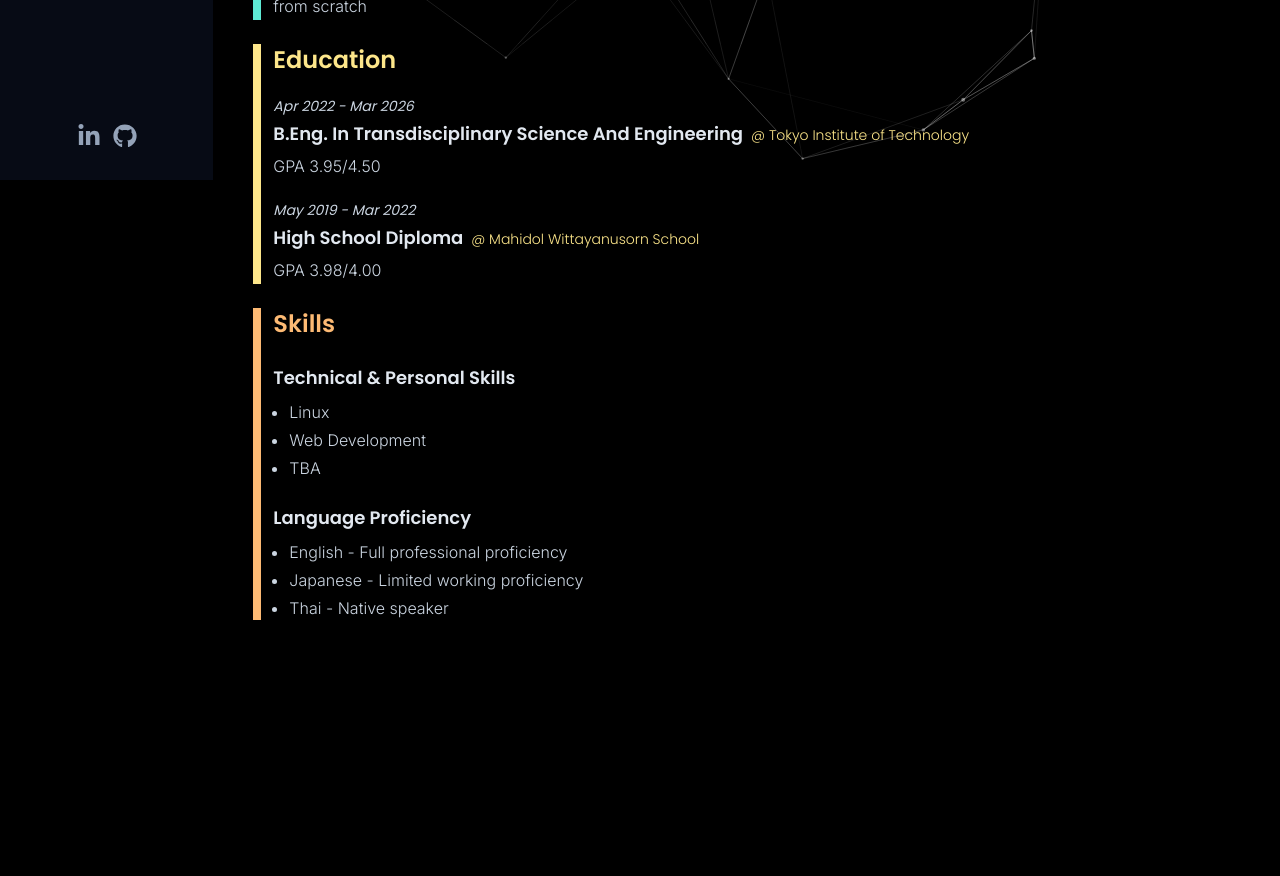
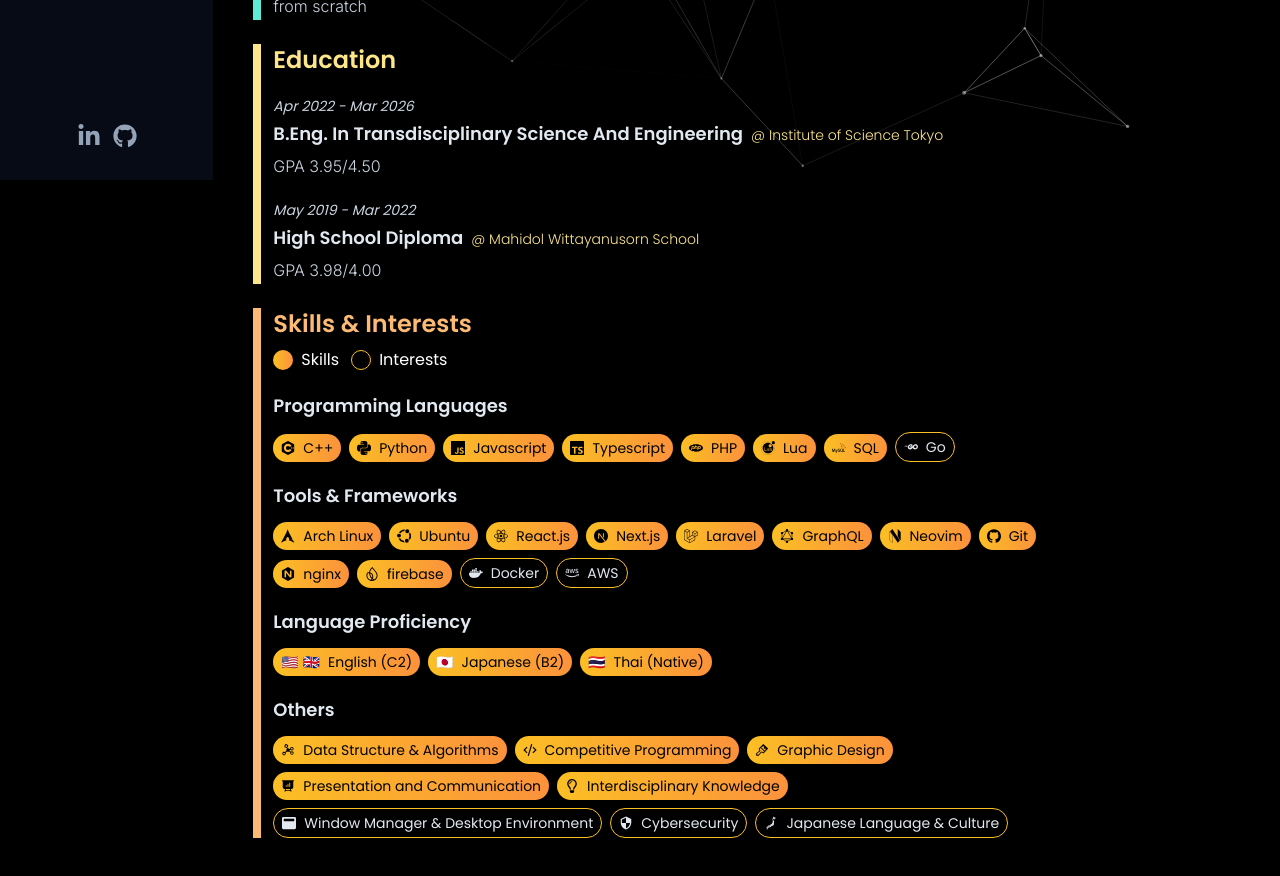
Before and after one commit to MW-7892/mw-space, a Next.js app: page /about in a window 1280 px wide. Shown: the part 620-1496 px from the top of the page. Before the commit the page ends 1280 px from the top, so only its background shows below. Built offline with nearby package versions, Linux system fonts and the light colour scheme.

Commit message:
feat: skills section rework + small reworks on other parts

```diff
--- a/app/about/page.tsx
+++ b/app/about/page.tsx
@@ -28,14 +28,14 @@
         </div>
       </div>
       <div className="grid grid-cols-5 mt-8 gap-x-5">
-        <div className="col-span-5 md:col-span-4 space-y-6">
+        <div className="col-span-5 lg:col-span-4 space-y-6">
           <AboutSummary />
           <AboutWork />
           <AboutProjects />
           <AboutEducation />
           <AboutSkills />
         </div>
-        <div className="hidden md:block col-span-1">
+        <div className="hidden lg:block col-span-1">
           <AboutNavigation />
         </div>
       </div>
--- a/app/components/about/AboutNavigation.tsx
+++ b/app/components/about/AboutNavigation.tsx
@@ -16,7 +16,7 @@
   { title: "Work", id: "work" },
   { title: "Projects", id: "projects" },
   { title: "Education", id: "education" },
-  { title: "Skills", id: "skills" },
+  { title: "Skills & Interests", id: "skills" },
 ];
 
 export default function AboutNavigation() {
--- a/app/components/about/SectionTemplate.tsx
+++ b/app/components/about/SectionTemplate.tsx
@@ -1,22 +1,23 @@
 import { Inter } from "next/font/google";
 import SectionContainer from "./SectionContainer";
+import Link from "next/link";
 
 const inter = Inter({
-  weight: ["300", "400"],
+  weight: ["300"],
   subsets: ["latin"],
 });
 
 export interface AboutData {
   suptitle?: string;
   title?: string;
-  subtitle?: string;
+  subtitle?: { name: string; link?: string };
   description: string | string[];
 }
 
 const ListItems = ({ data }: { data: string[] }) => {
   return (
     <ul
-      className={`list-disc text-slate-300 ml-4 space-y-1 ${inter.className} font-light mt-2`}
+      className={`list-disc text-slate-300 ml-4 space-y-1 ${inter.className} mt-2`}
     >
       {data.map((item) => (
         <li key={item}>{item}</li>
@@ -50,15 +51,20 @@
               {item.title && (
                 <>
                   <p className={`text-sm italic text-slate-300 mb-1`}>
-                    {" "}
-                    {item.suptitle}{" "}
+                    {item.suptitle}
                   </p>
                   <h3 id={id} className="text-lg font-bold text-slate-200 mb-1">
                     {item.title}
                     <span
                       className={`ml-2 text-sm normal-case font-thin ${textColor} align-middle`}
                     >
-                      {item.subtitle}
+                      {item.subtitle?.link !== undefined ? (
+                        <Link href={item.subtitle.link}>
+                          {item.subtitle.name}
+                        </Link>
+                      ) : (
+                        item.subtitle?.name
+                      )}
                     </span>
                   </h3>
                 </>
--- /dev/null
+++ b/app/components/about/SectionTemplateSkills.tsx
@@ -0,0 +1,75 @@
+import SectionContainer from "./SectionContainer";
+
+interface Skill {
+  name: string;
+  icon: React.JSX.Element;
+  isInterest?: boolean;
+}
+
+export interface AboutDataSkill {
+  title: string;
+  skills: Skill[];
+}
+
+const ChipItems = ({ skills }: { skills: Skill[] }) => {
+  return (
+    <div className="flex flex-wrap gap-x-2 space-y-2 items-end">
+      {skills.map((skill) => (
+        <div
+          key={skill.name}
+          className={
+            (!skill.isInterest
+              ? `bg-gradient-to-r from-amber-400 to-orange-400 text-black
+                  hover:from-amber-500 hover:to-orange-600 `
+              : `bg-transparent text-slate-200 border border-amber-400
+                  hover:bg-orange-400/30 `) +
+            `w-fit h-fit flex space-x-2 items-center rounded-full select-none
+              px-2 text-sm py-1 `
+          }
+        >
+          {skill.icon}
+          <span>{skill.name}</span>
+        </div>
+      ))}
+    </div>
+  );
+};
+
+export default function SectionTemplateSkills({
+  data,
+}: {
+  data: AboutDataSkill[];
+}) {
+  return (
+    <SectionContainer borderColor="border-orange-300">
+      <>
+        <div id="skill" className="w-fit mb-5 text-orange-300">
+          <h2 className="text-2xl mb-2">{"Skills & Interests"}</h2>
+          <span className="flex space-x-3">
+            <div className="flex items-center space-x-2 text-white">
+              <div
+                className="rounded-full bg-gradient-to-r from-amber-400
+                           to-orange-400 w-5 h-5"
+              />
+              <span>Skills</span>
+            </div>
+            <div className="flex items-center space-x-2 text-white">
+              <div className="rounded-full bg-transparent border border-amber-400 w-5 h-5" />
+              <span>Interests</span>
+            </div>
+          </span>
+        </div>
+        <div className="grid grid-cols-1 gap-y-5">
+          {data.map((item) => (
+            <div key={item.title}>
+              <h3 className="text-lg font-bold text-slate-200 mb-1">
+                {item.title}
+              </h3>
+              <ChipItems skills={item.skills} />
+            </div>
+          ))}
+        </div>
+      </>
+    </SectionContainer>
+  );
+}
--- a/app/components/about/sections/AboutEducation.tsx
+++ b/app/components/about/sections/AboutEducation.tsx
@@ -4,13 +4,19 @@
   {
     suptitle: "Apr 2022 - Mar 2026",
     title: "B.Eng. in Transdisciplinary Science and Engineering",
-    subtitle: "@ Tokyo Institute of Technology",
+    subtitle: {
+      name: "@ Institute of Science Tokyo",
+      link: "https://www.isct.ac.jp/en",
+    },
     description: "GPA 3.95/4.50",
   },
   {
     suptitle: "May 2019 - Mar 2022",
     title: "High School Diploma",
-    subtitle: "@ Mahidol Wittayanusorn School",
+    subtitle: {
+      name: "@ Mahidol Wittayanusorn School",
+      link: "https://www.mwit.ac.th",
+    },
     description: "GPA 3.98/4.00",
   },
 ];
--- a/app/components/about/sections/AboutProjects.tsx
+++ b/app/components/about/sections/AboutProjects.tsx
@@ -3,7 +3,7 @@
 export const projects: AboutData[] = [
   {
     title: "M-W space",
-    subtitle: "mw7892.com",
+    subtitle: { name: "mw7892.com", link: "https://mw7892.com" },
     description:
       "A personal website developed using Next.js and TailwindCSS to practice my web development skill from scratch",
   },
--- a/app/components/about/sections/AboutSkills.tsx
+++ b/app/components/about/sections/AboutSkills.tsx
@@ -1,28 +1,101 @@
-import SectionTemplate, { AboutData } from "@/components/about/SectionTemplate";
+import SectionTemplateSkills, {
+  AboutDataSkill,
+} from "@/components/about/SectionTemplateSkills";
+import { FaRegLightbulb, FaWindowMaximize } from "react-icons/fa";
+import { FaGolang } from "react-icons/fa6";
+import { GiJapan } from "react-icons/gi";
+import { GrCode } from "react-icons/gr";
+import { HiPresentationChartBar } from "react-icons/hi2";
+import { LiaBrushSolid } from "react-icons/lia";
+import { MdSecurity } from "react-icons/md";
+import { PiGraphFill } from "react-icons/pi";
+import {
+  SiAmazonwebservices,
+  SiArchlinux,
+  SiCplusplus,
+  SiDocker,
+  SiFirebase,
+  SiGithub,
+  SiGraphql,
+  SiJavascript,
+  SiLaravel,
+  SiLua,
+  SiMysql,
+  SiNeovim,
+  SiNextdotjs,
+  SiNginx,
+  SiPhp,
+  SiPython,
+  SiReact,
+  SiTypescript,
+  SiUbuntu,
+} from "react-icons/si";
 
-export const skills: AboutData[] = [
+export const skills: AboutDataSkill[] = [
   {
-    title: "Technical & Personal Skills",
-    description: ["Linux", "Web Development", "TBA"],
+    title: "Programming Languages",
+    skills: [
+      { name: "C++", icon: <SiCplusplus /> },
+      { name: "Python", icon: <SiPython /> },
+      { name: "Javascript", icon: <SiJavascript /> },
+      { name: "Typescript", icon: <SiTypescript /> },
+      { name: "PHP", icon: <SiPhp /> },
+      { name: "Lua", icon: <SiLua /> },
+      { name: "SQL", icon: <SiMysql /> },
+      { name: "Go", icon: <FaGolang />, isInterest: true },
+    ],
+  },
+  {
+    title: "Tools & Frameworks",
+    skills: [
+      { name: "Arch Linux", icon: <SiArchlinux /> },
+      { name: "Ubuntu", icon: <SiUbuntu /> },
+      { name: "React.js", icon: <SiReact /> },
+      { name: "Next.js", icon: <SiNextdotjs /> },
+      { name: "Laravel", icon: <SiLaravel /> },
+      { name: "GraphQL", icon: <SiGraphql /> },
+      { name: "Neovim", icon: <SiNeovim /> },
+      { name: "Git", icon: <SiGithub /> },
+      { name: "nginx", icon: <SiNginx /> },
+      { name: "firebase", icon: <SiFirebase /> },
+      { name: "Docker", icon: <SiDocker />, isInterest: true },
+      { name: "AWS", icon: <SiAmazonwebservices />, isInterest: true },
+    ],
   },
   {
     title: "Language Proficiency",
-    description: [
-      "English - Full professional proficiency",
-      "Japanese - Limited working proficiency",
-      "Thai - Native speaker",
+    skills: [
+      { name: "English (C2)", icon: <span>🇺🇲 🇬🇧</span> },
+      { name: "Japanese (B2)", icon: <span>🇯🇵</span> },
+      { name: "Thai (Native)", icon: <span>🇹🇭</span> },
+    ],
+  },
+  {
+    title: "Others",
+    skills: [
+      { name: "Data Structure & Algorithms", icon: <PiGraphFill /> },
+      { name: "Competitive Programming", icon: <GrCode /> },
+      { name: "Graphic Design", icon: <LiaBrushSolid /> },
+      {
+        name: "Presentation and Communication",
+        icon: <HiPresentationChartBar />,
+      },
+      { name: "Interdisciplinary Knowledge", icon: <FaRegLightbulb /> },
+      {
+        name: "Window Manager & Desktop Environment",
+        icon: <FaWindowMaximize />,
+        isInterest: true,
+      },
+      { name: "Cybersecurity", icon: <MdSecurity />, isInterest: true },
+      {
+        name: "Japanese Language & Culture",
+        icon: <GiJapan />,
+        isInterest: true,
+      },
     ],
   },
 ];
 
 export default function AboutSkills() {
-  return (
-    <SectionTemplate
-      id="skills"
-      title="Skills"
-      borderColor="border-orange-300"
-      textColor="text-orange-300"
-      data={skills}
-    />
-  );
+  return <SectionTemplateSkills data={skills} />;
 }
--- a/app/components/about/sections/AboutWork.tsx
+++ b/app/components/about/sections/AboutWork.tsx
@@ -4,7 +4,10 @@
   {
     suptitle: "Sep 2022 - Present",
     title: "Full-stack Developer Internship",
-    subtitle: "@ Visual Alpha",
+    subtitle: {
+      name: "@ Visual Alpha",
+      link: "https://visual-alpha.com/en/index/",
+    },
     description: [
       "Develop a full-stack financial monitoring platform using React.js, GraphQL, and Laravel",
       "Learned version control system and CI/CD process in web development",
--- a/app/components/home/MainProfile.tsx
+++ b/app/components/home/MainProfile.tsx
@@ -32,12 +32,13 @@
             MW-7892
           </div>
         </div>
-        <div className="row pl-2 space-y-6">
-          <p>
+        <div className="grid-cols-1 row pl-2 space-y-6">
+          <p className="row">
             Hi! 👋 I enjoy working with computer, especially ones that requires
             coding. This site is created to express myself and displays projects
             that I have decided to work on.
           </p>
+          <div className="row flex justify-center lg:justify-normal">
             <div
               className="bg-gradient-to-r from-cyan-500 to-purple-500 bg-clip-content
                          w-fit rounded-md"
@@ -59,5 +60,6 @@
           </div>
         </div>
       </div>
+    </div>
   );
 }
--- a/app/contact/page.tsx
+++ b/app/contact/page.tsx
@@ -1,4 +1,4 @@
-import { Lexend_Deca, Poppins } from "next/font/google";
+import { Inter, Lexend_Deca } from "next/font/google";
 import { FaPaperPlane } from "react-icons/fa";
 
 const lexendDeca = Lexend_Deca({
@@ -6,7 +6,7 @@
   subsets: ["latin"],
 });
 
-const poppins = Poppins({
+const inter = Inter({
   weight: "300",
   subsets: ["latin"],
 });
@@ -17,7 +17,7 @@
       <div className="flex flex-wrap">
         <div
           className="grid rounded-full text-slate-900 text-2xl
-            bg-gradient-to-r from-cyan-200 to-blue-400 w-[40px] h-[40px]
+            bg-gradient-to-r from-purple-400 to-red-400 w-[40px] h-[40px]
             place-content-center self-center pr-1 mr-5 mb-4 sm:mb-0"
         >
           <FaPaperPlane />
@@ -26,12 +26,11 @@
           <h1 className={`${lexendDeca.className}`}>Contact</h1>
         </div>
       </div>
-      <div className={`mt-8 ${poppins.className} w-3/4 space-y-3`}>
+      <div className={`mt-8 ${inter.className} w-3/4 space-y-2`}>
         <p> Currently, I do not publicly provide my contact information 🙇 </p>
         <p>
-          {" "}
           If you managed to discover this website, you probably already have my
-          contact.{" "}
+          contact.
         </p>
       </div>
     </div>
```
Lines whose indentation alone changed are shown as unchanged.
